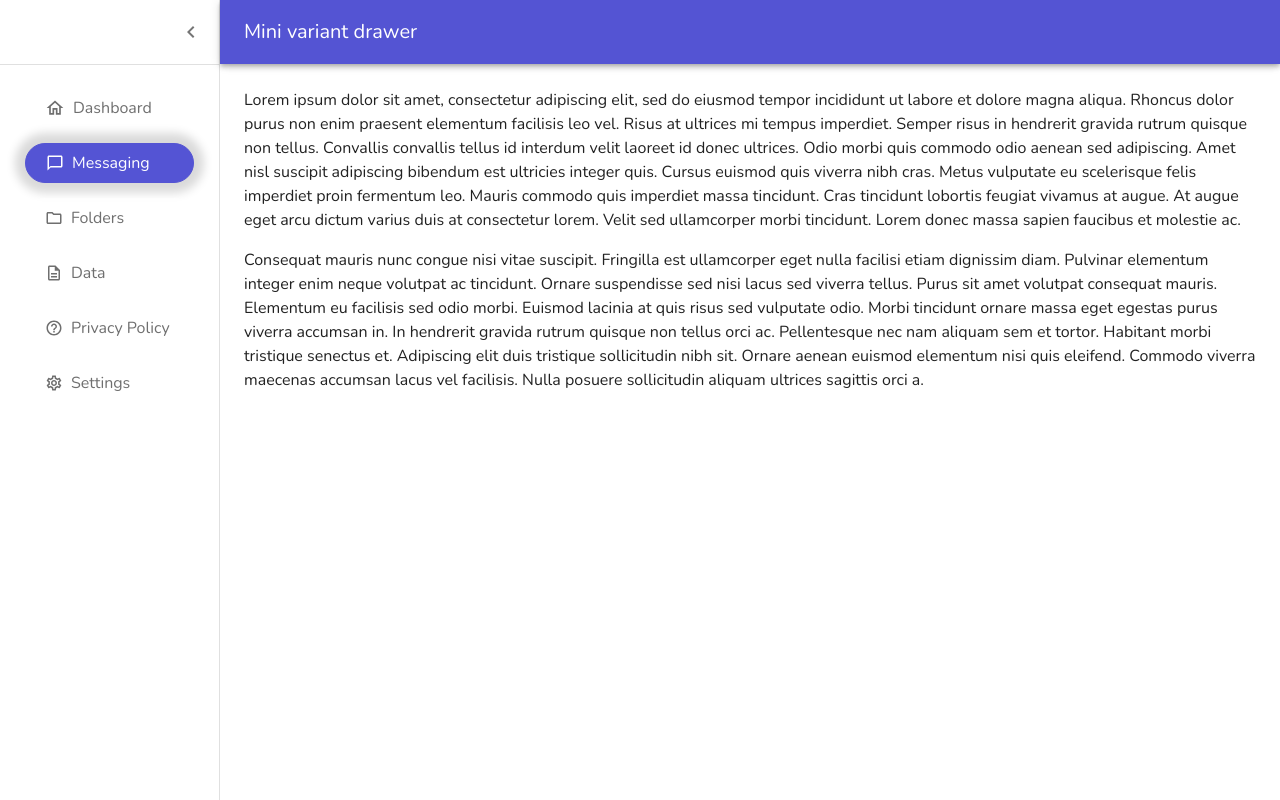
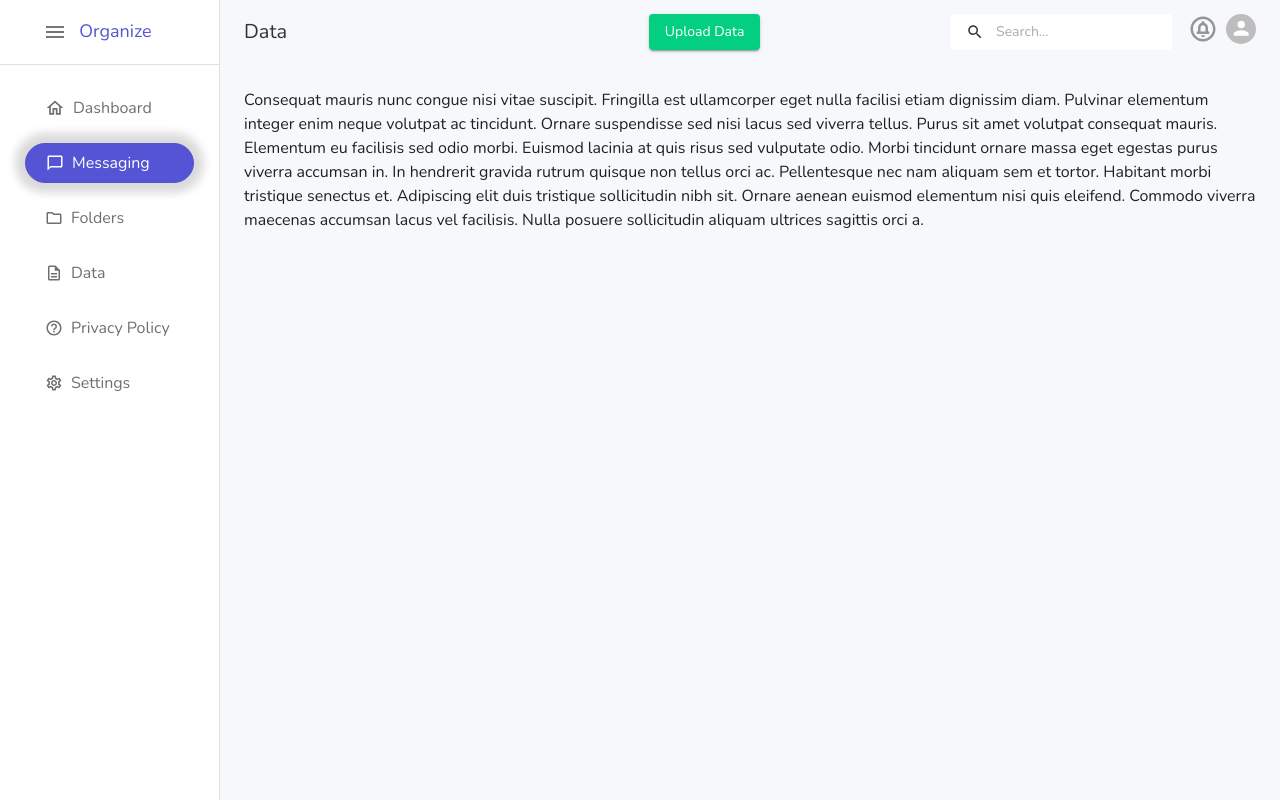
Before and after one commit to satyam-organaise/frontend-code-organise, a React (Vite) app: page /data in a window 1280 px wide. Built offline with nearby package versions, Linux system fonts and the light colour scheme.

Commit message:
data page header compete

```diff
--- a/src/App.jsx
+++ b/src/App.jsx
@@ -7,7 +7,6 @@ import Data from './pages/Data';
 
 
 function App() {
-
   const theme = createTheme({
     palette: {
       primary: {
@@ -15,11 +14,12 @@ function App() {
       },
       secondary: {
         main: '#FF5353',
-      },
+      }
     },
     typography: {
-      fontFamily: 'Nunito'
+      fontFamily: 'Nunito',
     },
+
   });
 
   return (
--- a/src/index.css
+++ b/src/index.css
@@ -1,13 +1,11 @@
 :root {
-  font-family: Inter, Avenir, Helvetica, Arial, sans-serif;
+  font-family:   'Nunito , Arial, sans-serif';
   font-size: 16px;
   line-height: 24px;
   font-weight: 400;
-
   color-scheme: light dark;
   color: #333333;
   background-color: #f6f8fb;
-
   font-synthesis: none;
   text-rendering: optimizeLegibility;
   -webkit-font-smoothing: antialiased;
@@ -28,6 +26,7 @@ body {
   margin: 0;
   min-width: 320px;
   min-height: 100vh;
+  background-color: #f6f8fb !important;
 }
 
 h1 {
--- a/src/pages/Data.jsx
+++ b/src/pages/Data.jsx
@@ -1,21 +1,12 @@
 import * as React from 'react';
-import { styled, useTheme } from '@mui/material/styles';
-import Box from '@mui/material/Box';
-import MuiDrawer from '@mui/material/Drawer';
-import MuiAppBar from '@mui/material/AppBar';
-import Toolbar from '@mui/material/Toolbar';
-import List from '@mui/material/List';
-import CssBaseline from '@mui/material/CssBaseline';
-import Typography from '@mui/material/Typography';
-import Divider from '@mui/material/Divider';
-import IconButton from '@mui/material/IconButton';
+import { styled, useTheme, alpha } from '@mui/material/styles';
+import {
+    Box, Toolbar, List, ListItem, ListItemButton, ListItemIcon, InputBase,
+    ListItemText, Grid, CssBaseline, Typography, Divider, IconButton, Tooltip, Avatar, Menu, MenuItem
+} from '@mui/material/';
 import MenuIcon from '@mui/icons-material/Menu';
 import ChevronLeftIcon from '@mui/icons-material/ChevronLeft';
 import ChevronRightIcon from '@mui/icons-material/ChevronRight';
-import ListItem from '@mui/material/ListItem';
-import ListItemButton from '@mui/material/ListItemButton';
-import ListItemIcon from '@mui/material/ListItemIcon';
-import ListItemText from '@mui/material/ListItemText';
 import InboxIcon from '@mui/icons-material/MoveToInbox';
 import MailIcon from '@mui/icons-material/Mail';
 import HomeOutlinedIcon from '@mui/icons-material/HomeOutlined';
@@ -24,7 +15,11 @@ import FolderOutlinedIcon from '@mui/icons-material/FolderOutlined';
 import DescriptionOutlinedIcon from '@mui/icons-material/DescriptionOutlined';
 import HelpOutlineOutlinedIcon from '@mui/icons-material/HelpOutlineOutlined';
 import SettingsOutlinedIcon from '@mui/icons-material/SettingsOutlined';
-
+import MuiAppBar from '@mui/material/AppBar';
+import MuiDrawer from "@mui/material/Drawer"
+import SearchIcon from '@mui/icons-material/Search';
+import CircleNotificationsOutlinedIcon from '@mui/icons-material/CircleNotificationsOutlined';
+import Button from '@mui/material/Button'
 const drawerWidth = 220;
 
 const openedMixin = (theme) => ({
@@ -93,9 +88,62 @@ const Drawer = styled(MuiDrawer, { shouldForwardProp: (prop) => prop !== 'open'
     }),
 );
 
+const styleCss = {
+    appBarCss: {
+        backgroundColor: "transparent",
+        boxShadow: "none",
+    }
+}
+
+const Search = styled('div')(({ theme }) => ({
+    position: 'relative',
+    borderRadius: theme.shape.borderRadius,
+    backgroundColor: alpha(theme.palette.common.white, 1),
+    color: "#333333",
+    '&:hover': {
+        backgroundColor: alpha(theme.palette.common.white, 1),
+    },
+    marginRight: theme.spacing(2),
+    marginLeft: 0,
+    width: '100%',
+    [theme.breakpoints.up('sm')]: {
+        marginLeft: theme.spacing(3),
+        width: 'auto',
+    },
+}));
+
+const SearchIconWrapper = styled('div')(({ theme }) => ({
+    padding: theme.spacing(0, 2),
+    height: '100%',
+    position: 'absolute',
+    pointerEvents: 'none',
+    display: 'flex',
+    alignItems: 'center',
+    justifyContent: 'center',
+}));
+
+const StyledInputBase = styled(InputBase)(({ theme }) => ({
+    color: 'inherit',
+    '& .MuiInputBase-input': {
+        padding: theme.spacing(1, 1, 1, 0),
+        paddingLeft: `calc(1em + ${theme.spacing(4)})`,
+        transition: theme.transitions.create('width'),
+        width: '100%',
+        fontSize: "14px",
+        color: "#333333",
+        [theme.breakpoints.up('md')]: {
+            width: '20ch',
+        },
+    },
+}));
+
+
 const Data = () => {
     const theme = useTheme();
     const [open, setOpen] = React.useState(true);
+    const [anchorElNav, setAnchorElNav] = React.useState(null);
+    const [anchorElUser, setAnchorElUser] = React.useState(null);
+    const settings = ['Profile', 'Account', 'Dashboard', 'Logout'];
 
     const handleDrawerOpen = () => {
         setOpen(true);
@@ -105,13 +153,30 @@ const Data = () => {
         setOpen(false);
     };
 
+    const handleOpenNavMenu = (event) => {
+        setAnchorElNav(event.currentTarget);
+    };
+    const handleOpenUserMenu = (event) => {
+        setAnchorElUser(event.currentTarget);
+    };
+
+    const handleCloseNavMenu = () => {
+        setAnchorElNav(null);
+    };
+
+    const handleCloseUserMenu = () => {
+        setAnchorElUser(null);
+    };
+
     return (
         <Box sx={{ display: 'flex' }}>
             <CssBaseline />
-            <AppBar position="fixed" open={open}>
-                <Toolbar>
+
+            <AppBar sx={styleCss.appBarCss} position="fixed" open={open}>
+                <Toolbar sx={{ display: "flex", justifyContent: "space-between" }}>
+                    {!open &&
                         <IconButton
-                        color="inherit"
+                            color="#333333"
                             aria-label="open drawer"
                             onClick={handleDrawerOpen}
                             edge="start"
@@ -122,9 +187,64 @@ const Data = () => {
                         >
                             <MenuIcon />
                         </IconButton>
-                    <Typography variant="h6" noWrap component="div">
-                        Mini variant drawer
+                    }
+                    <Typography variant="h6" color="#333333" noWrap component="div">
+                        Data
                     </Typography>
+                    <Box sx={{ flexGrow: 0, width: "60%" }} display="inline-flex" justifyContent={'space-between'}>
+                        <Box id="file_upload_icon">
+                            <Button variant="contained"
+                                sx={{ backgroundColor: "#03CF80", color: "#ffffff", textTransform: "none" }}>
+                                Upload Data
+                            </Button>
+                        </Box>
+                        <Box id="show_for_all_pages_menu_opt" display={"inline-flex"}>
+                            <Box id="search_field_in_App_bar">
+                                <Search>
+                                    <SearchIconWrapper>
+                                        <SearchIcon sx={{ fontSize: "18px" }} />
+                                    </SearchIconWrapper>
+                                    <StyledInputBase
+                                        placeholder="Search…"
+                                        inputProps={{ 'aria-label': 'search' }}
+                                    />
+                                </Search>
+                            </Box>
+                            <Box mr={1} id="notification_icon">
+                                <CircleNotificationsOutlinedIcon
+                                    sx={{ width: "30px", height: "30px", fontSize: '30px', color: "#333", opacity: 0.5 }} />
+                            </Box>
+                            <Box id="profile_icon">
+                                <Tooltip title="Open settings">
+                                    <IconButton onClick={handleOpenUserMenu} sx={{ p: 0 }}>
+                                        <Avatar alt="Remy Sharp" sx={{ width: "30px", height: "30px" }} />
+                                    </IconButton>
+                                </Tooltip>
+                                <Menu
+                                    sx={{ mt: '45px' }}
+                                    id="menu-appbar"
+                                    anchorEl={anchorElUser}
+                                    anchorOrigin={{
+                                        vertical: 'top',
+                                        horizontal: 'right',
+                                    }}
+                                    keepMounted
+                                    transformOrigin={{
+                                        vertical: 'top',
+                                        horizontal: 'right',
+                                    }}
+                                    open={Boolean(anchorElUser)}
+                                    onClose={handleCloseUserMenu}
+                                >
+                                    {settings.map((setting) => (
+                                        <MenuItem key={setting} onClick={handleCloseUserMenu}>
+                                            <Typography textAlign="center">{setting}</Typography>
+                                        </MenuItem>
+                                    ))}
+                                </Menu>
+                            </Box>
+                        </Box>
+                    </Box>
                 </Toolbar>
             </AppBar>
             <Drawer
@@ -133,10 +253,22 @@ const Data = () => {
                 transitionDuration={10000}
 
             >
-                <DrawerHeader>
-                    <IconButton onClick={handleDrawerClose}>
-                        {theme.direction === 'rtl' ? <ChevronRightIcon /> : <ChevronLeftIcon />}
+                <DrawerHeader >
+                    <Grid container display="flex" justifyContent="center" sx={{ transform: "translateX(-18px)" }}>
+                        {open &&
+                            <IconButton onClick={handleDrawerClose} sx={{ padding: "12px" }}>
+                                {theme.direction === 'rtl' ?
+                                    <ChevronRightIcon /> :
+                                    // <ChevronLeftIcon />
+                                    <MenuIcon />
+                                }
                             </IconButton>
+                        }
+
+                        {open && <Typography
+                            variant="subtitle1"
+                            sx={{ fontWeight: "bold", fontSize: "18px", lineHeight: 2.75 }} color="primary">Organize</Typography>}
+                    </Grid>
                 </DrawerHeader>
                 <Divider />
                 <List sx={{
@@ -192,20 +324,6 @@ const Data = () => {
             <Box component="main" sx={{ flexGrow: 1, p: 3 }}>
                 <DrawerHeader />
                 <Typography paragraph>
-                    Lorem ipsum dolor sit amet, consectetur adipiscing elit, sed do eiusmod
-                    tempor incididunt ut labore et dolore magna aliqua. Rhoncus dolor purus non
-                    enim praesent elementum facilisis leo vel. Risus at ultrices mi tempus
-                    imperdiet. Semper risus in hendrerit gravida rutrum quisque non tellus.
-                    Convallis convallis tellus id interdum velit laoreet id donec ultrices.
-                    Odio morbi quis commodo odio aenean sed adipiscing. Amet nisl suscipit
-                    adipiscing bibendum est ultricies integer quis. Cursus euismod quis viverra
-                    nibh cras. Metus vulputate eu scelerisque felis imperdiet proin fermentum
-                    leo. Mauris commodo quis imperdiet massa tincidunt. Cras tincidunt lobortis
-                    feugiat vivamus at augue. At augue eget arcu dictum varius duis at
-                    consectetur lorem. Velit sed ullamcorper morbi tincidunt. Lorem donec massa
-                    sapien faucibus et molestie ac.
-                </Typography>
-                <Typography paragraph>
                     Consequat mauris nunc congue nisi vitae suscipit. Fringilla est ullamcorper
                     eget nulla facilisi etiam dignissim diam. Pulvinar elementum integer enim
                     neque volutpat ac tincidunt. Ornare suspendisse sed nisi lacus sed viverra
```
Lines whose indentation alone changed are shown as unchanged.
